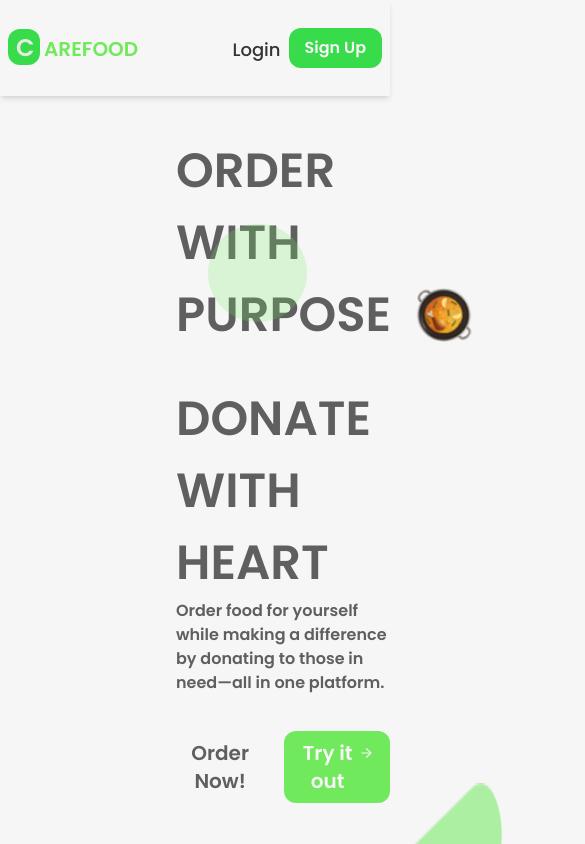
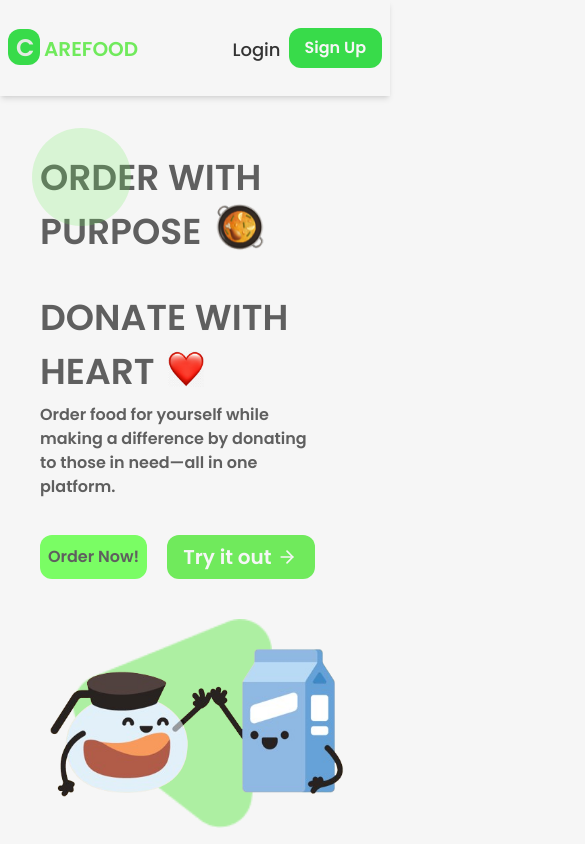
Before and after one commit to aakash2330/CareFood, a Next.js app: page / in a window 390 px wide. Shown: the top 844 px of the page, 585 px wide, since content can reach past the window. Built offline with nearby package versions, Linux system fonts and the light colour scheme.

Commit message:
Made things responsive

```diff
--- a/src/app/components/landing/Landing.tsx
+++ b/src/app/components/landing/Landing.tsx
@@ -4,7 +4,7 @@ import LandingText from "./LandingText"
 
 function Landing() {
   return (
-    <div className="ml-44 pt-[10%] flex sm:flex-row flex-col  gap-x-20">
+    <div className="ml-10 mt-4 lg:mt-0  pt-[10%] flex md:flex-row  flex-col lg:mr-96 ">
       <LandingText />
       <LandingImage />
     </div>
--- a/src/app/components/landing/LandingImage.tsx
+++ b/src/app/components/landing/LandingImage.tsx
@@ -4,9 +4,9 @@ import coffeeBg from "../../../../public/Polygon 1.png"
 
 function LandingImage() {
   return (
-    <div className="flex justify-between items-center flex-wrap  -mt-5 ml-20">
-        <Image src={coffeeBg} alt="coffeeg" className="z-0 relative left-28 h-[340px] w-[300px]"/>
-      <Image src={coffee} className="h-[400px] w-[550px] z-10 absolute"  alt="coffee"/>
+    <div className="flex    items-center flex-wrap mt-10 sm:mt-16 md:-mt-16  lg:-mt-5  -ml-8 sm:-ml-10    lg:ml-20 xl:ml-[400px]" >
+        <Image src={coffeeBg} alt="coffeeg" className="z-0 relative left-16   lg:left-32 xl:left-36  lg:h-[340px] w-[200px] lg:w-[400px] xl:min-w-[250px] "/>
+      <Image src={coffee} className="lg:h-[400px] lg:w-[500px]  w-[400px] h-[300px] z-10 absolute"  alt="coffee"/>
     </div>
   )
 }
--- a/src/app/components/landing/LandingText.tsx
+++ b/src/app/components/landing/LandingText.tsx
@@ -5,33 +5,33 @@ import { ArrowRight } from "lucide-react";
 
 function LandingText() {
   return (
-    <>
-    <div className="bg-[#70EA5C38] w-[99px] h-[98px] rounded-full absolute top-56 left-52"></div>
+    <div className="lg:min-w-[400px]">
+    <div className="bg-[#70EA5C38] w-[99px] h-[98px] rounded-full absolute left-8 sm:left-[6%] md:left-[7%] lg:left-[10%] top-32 sm:top-[26%] md:top-[27%] lg:top-[28%] "></div>
     <div className="flex flex-col">
-      <div className="text-[#5F5F5F]  font-semibold text-5xl max-w-[500px] leading-normal ">
+      <div className="text-[#5F5F5F]  font-semibold text-4xl lg:text-5xl max-w-[300px]  sm:max-w-[400px] lg:max-w-[500px] leading-normal ">
         <div>
           ORDER WITH PURPOSE{" "}
-          <Image src={pizza} alt="pizza" className="ml-60 -mt-16 w-14 h-14" />
+          <Image src={pizza} alt="pizza" className="ml-44 sm:ml-[400px] md:ml-[180px] lg:ml-60 -mt-14 lg:-mt-12 w-12 lg:w-14 h-12 lg:h-14" />
         </div>
       </div>
-      <div className="text-[#5F5F5F]  font-semibold text-5xl max-w-[500px] leading-normal mt-10">
+      <div className="text-[#5F5F5F]  font-semibold text-4xl lg:text-5xl max-w-[300px] sm:max-w-[400px] leading-normal mt-10">
         DONATE WITH HEART{" "}
         <Image
           src={heart}
           alt="heart"
-          className="w-12 h-12 ml-[510px] -mt-16"
+          className="w-9  lg:w-11 h-9 lg:h-11 ml-32 sm:ml-96 md:ml-32 lg:ml-[100%] -mt-12"
         />
       </div>
-      <div className="font-semibold text-base text-[#5F5F5F] max-w-[550px] mt-4">
+      <div className="font-semibold pr-20 text-base text-[#5F5F5F] max-w-[550px] sm:max-w-[350px] lg:max-w-[550px] mt-4">
         Order food for yourself while making a difference by donating to those
         in need—all in one platform.
       </div>
-      <div className="flex gap-x-5 mt-9">
-        <button className="text-[#5F5F5F] font-semibold text-xl hover:bg-[#7afd64] hover:text-white rounded-xl px-2 py-1">Order Now!</button>
-        <button className=" bg-[#70EA5C] hover:bg-[#7afd64] px-4 py-2 text-[#F6F6F6] font-semibold text-xl flex gap-x-1 rounded-xl">Try it out <ArrowRight className="w-6 h-5 mt-1"/></button>
+      <div className="flex gap-x-5  mt-9">
+        <button className="text-[#5F5F5F] font-semibold text-base lg:text-xl bg-[#7afd64] lg:bg-transparent  hover:bg-[#7afd64] hover:text-white rounded-xl px-2 py-1">Order Now!</button>
+        <button className=" bg-[#70EA5C]  hover:bg-[#7afd64] px-4 py-2 text-[#F6F6F6] font-semibold text-xl flex gap-x-1 rounded-xl">Try it out <ArrowRight className="w-6 h-5 mt-1"/></button>
       </div>
     </div>
-    </>
+    </div>
   );
 }
 
--- a/src/app/layout.tsx
+++ b/src/app/layout.tsx
@@ -20,7 +20,7 @@ export default function RootLayout({
 }>) {
   return (
     <html lang="en">
-      <body className={`${poppins.className} bg-[#F6F6F6]`}>
+      <body className={`${poppins.className} bg-[#F6F6F6] max-w-screen-2xl`}>
         <Navbar />
         {children}</body>
     </html>
```
